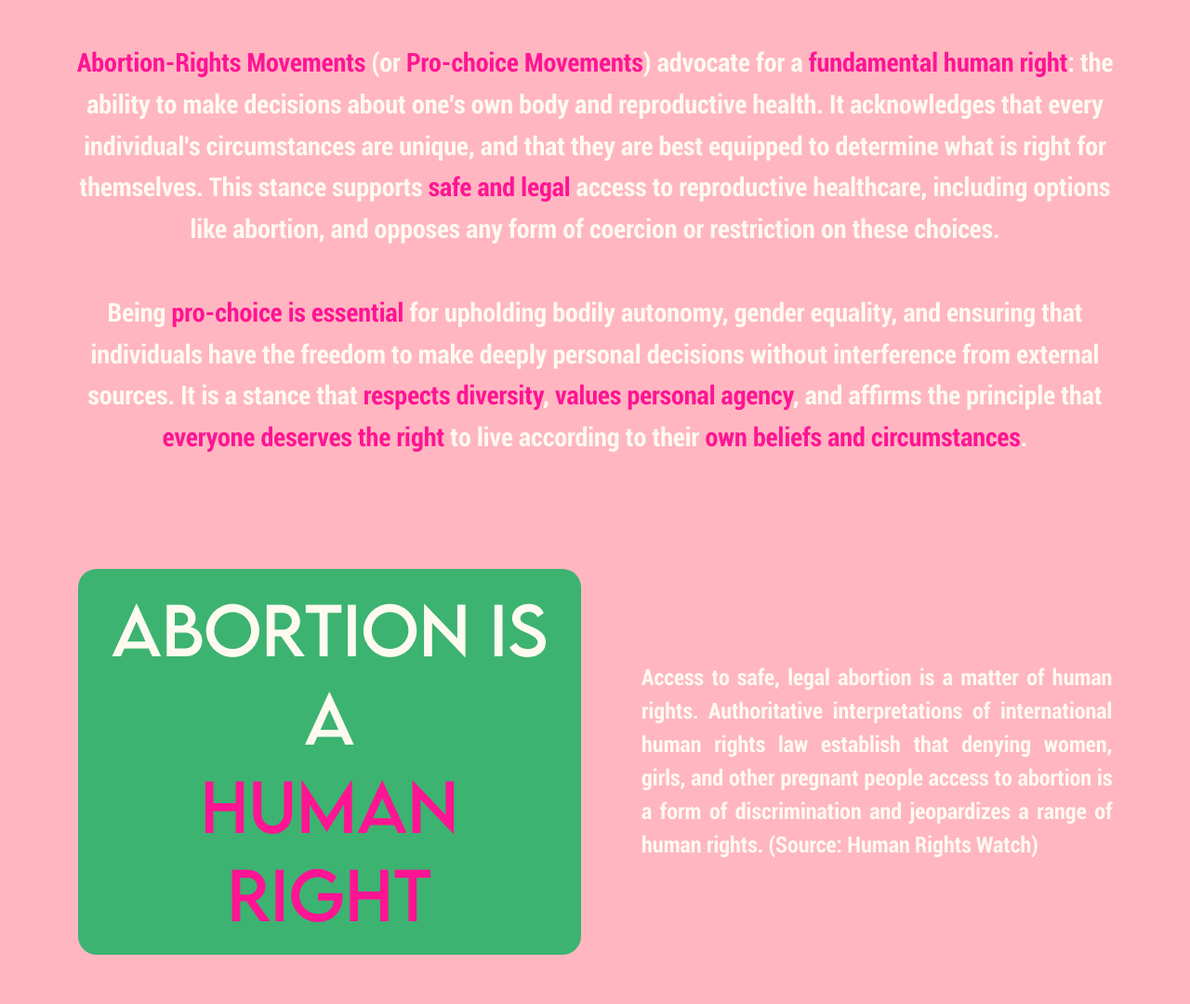
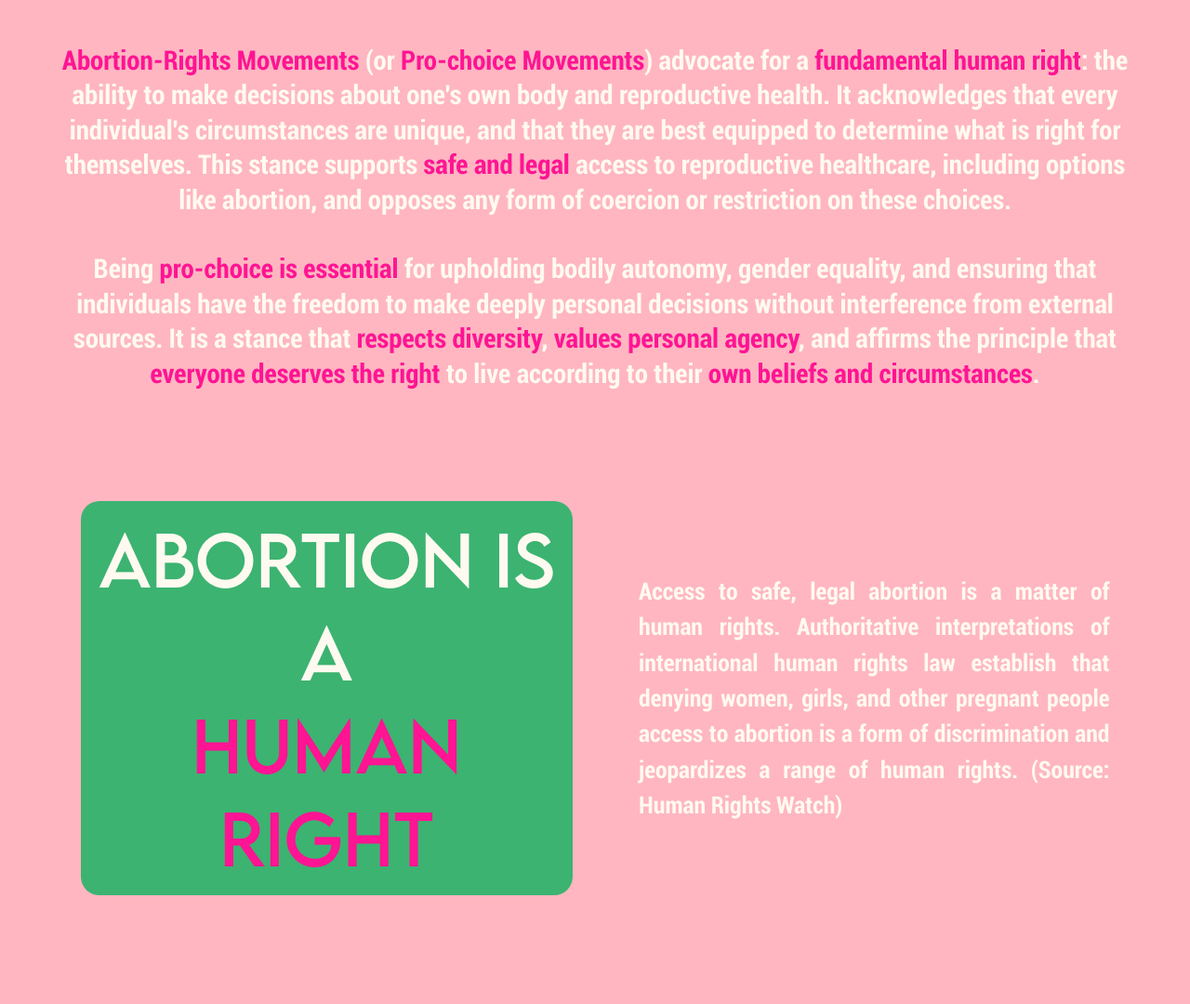
Before and after one commit to christinaswoo/issuesiterev, a plain HTML site: page index.html in a window 1280 px wide. Shown: the part 220-1300 px from the top of the page at 93% size. Drawn offline with Linux system fonts and the light colour scheme.

Commit message:
saving work

```diff
--- a/style.css
+++ b/style.css
@@ -94,9 +94,9 @@ nav a:hover, a:active {
 #HomeP {
 	font-family: bodyFont;
 	color: floralwhite;
-	font-size: 175%;
+	font-size: 180%;
 	text-align: center;
-	line-height: 1.6;
+	line-height: 1.3;
 	margin-left: 5%;
 	margin-right: 5%;
 }
@@ -126,18 +126,18 @@ nav a:hover, a:active {
 }
 
 .cap1 {
-	font-size: 440%;
+	font-size: 460%;
 	text-align: center;
 	background-color: mediumseagreen;
 	border-radius: 20px;
-	padding: 1.5%;
+	padding: 1%;
 	width: 43%;
 }
 
 .cap2 {
 	font-family: bodyFont;
 	text-align: justify;
-	font-size: 150%;
+	font-size: 160%;
 	line-height: 1.5;
 	width: 43%;
 }
```
